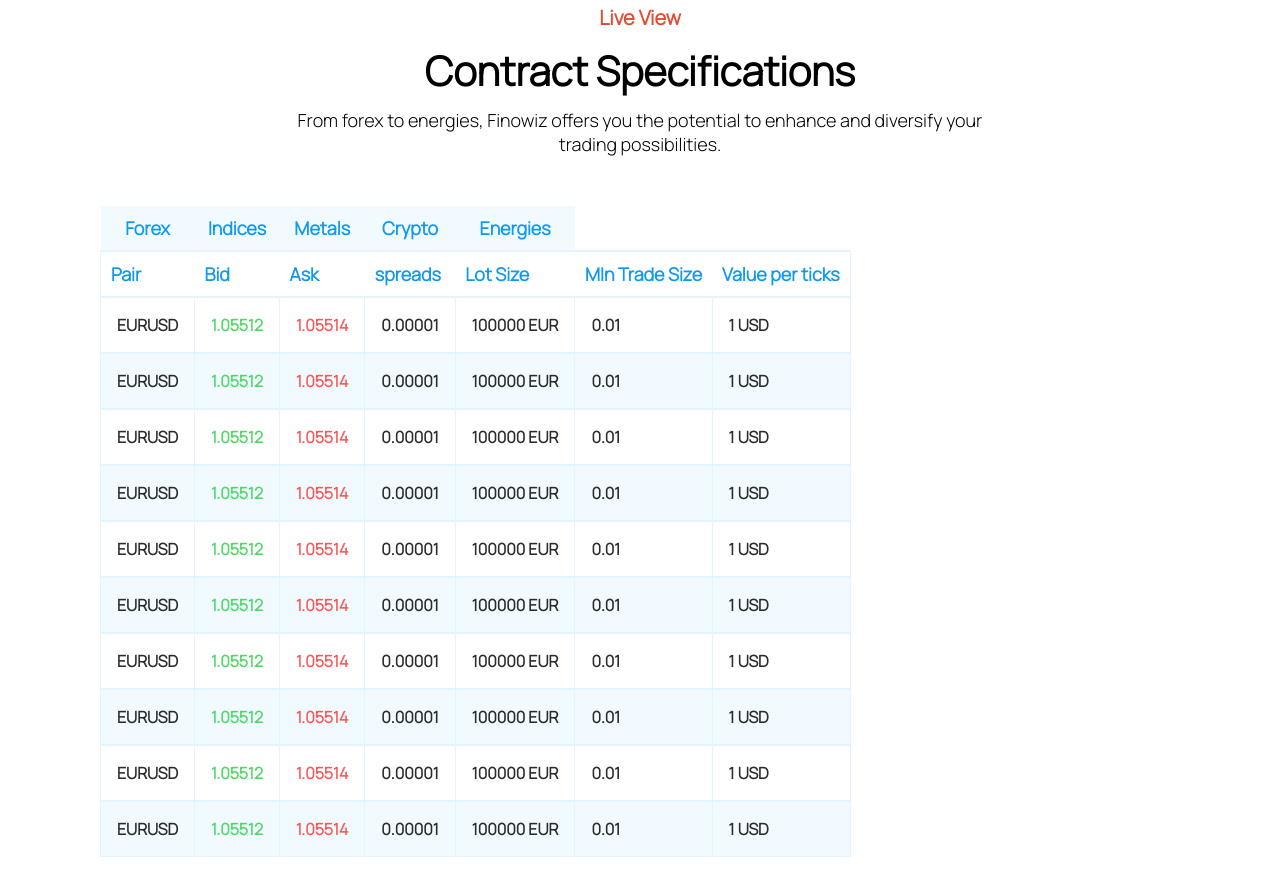
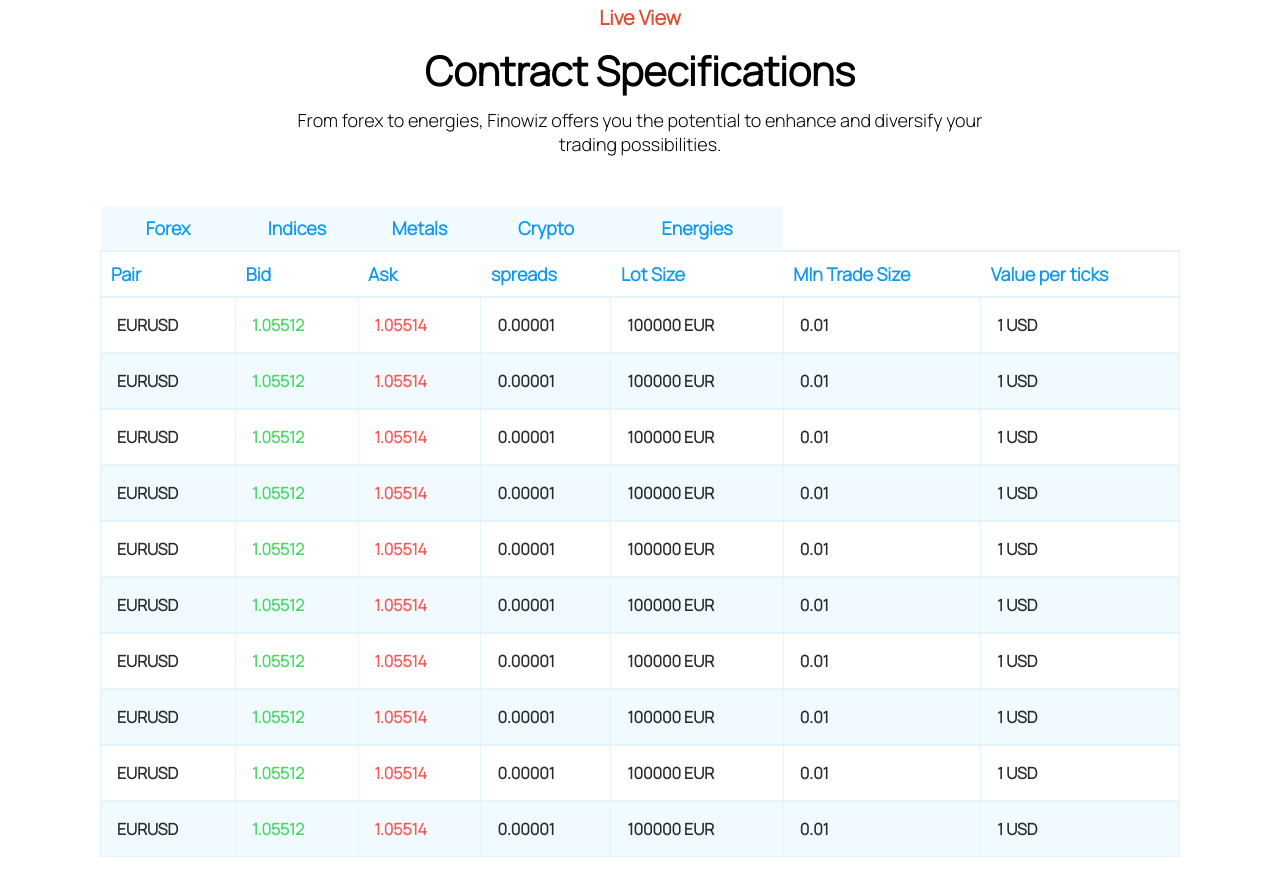
Before and after one commit to ameyjakate2001/Neolen-Frontend, a plain HTML site: page index.html in a window 1280 px wide. Shown: the part 3887-4760 px from the top of the page. Drawn offline with Linux system fonts and the light colour scheme; files whose address does not match are found by name.

Commit message:
all styles added

```diff
--- a/index.css
+++ b/index.css
@@ -159,8 +159,8 @@ font-weight: 800;
 }
 .content-table {
     border-collapse: collapse;
-    /* min-width: calc(100%-100px); */
-    /* margin: auto; */
+     min-width: 100%;
+     margin: auto;
 }
 
 td,
```
